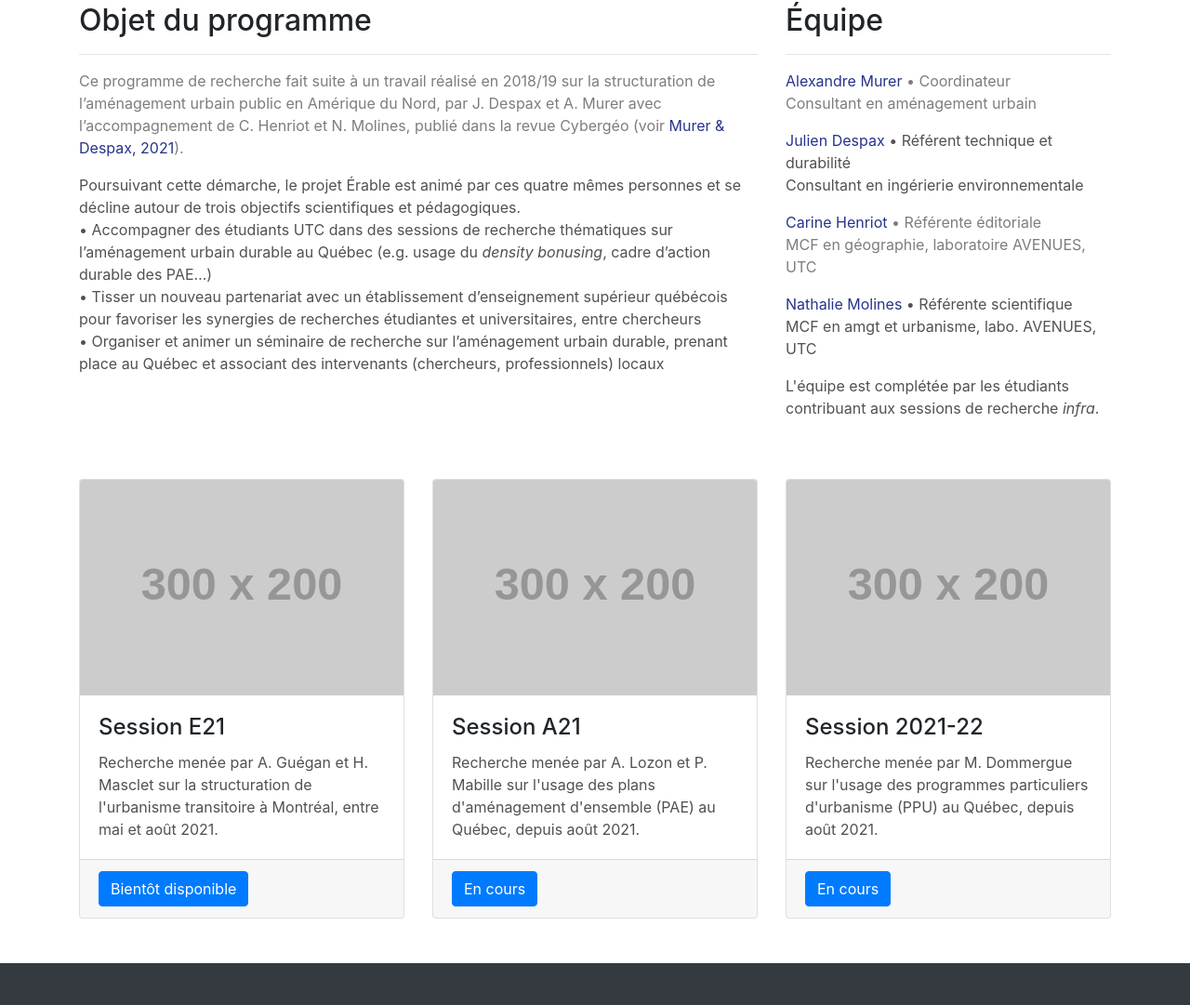
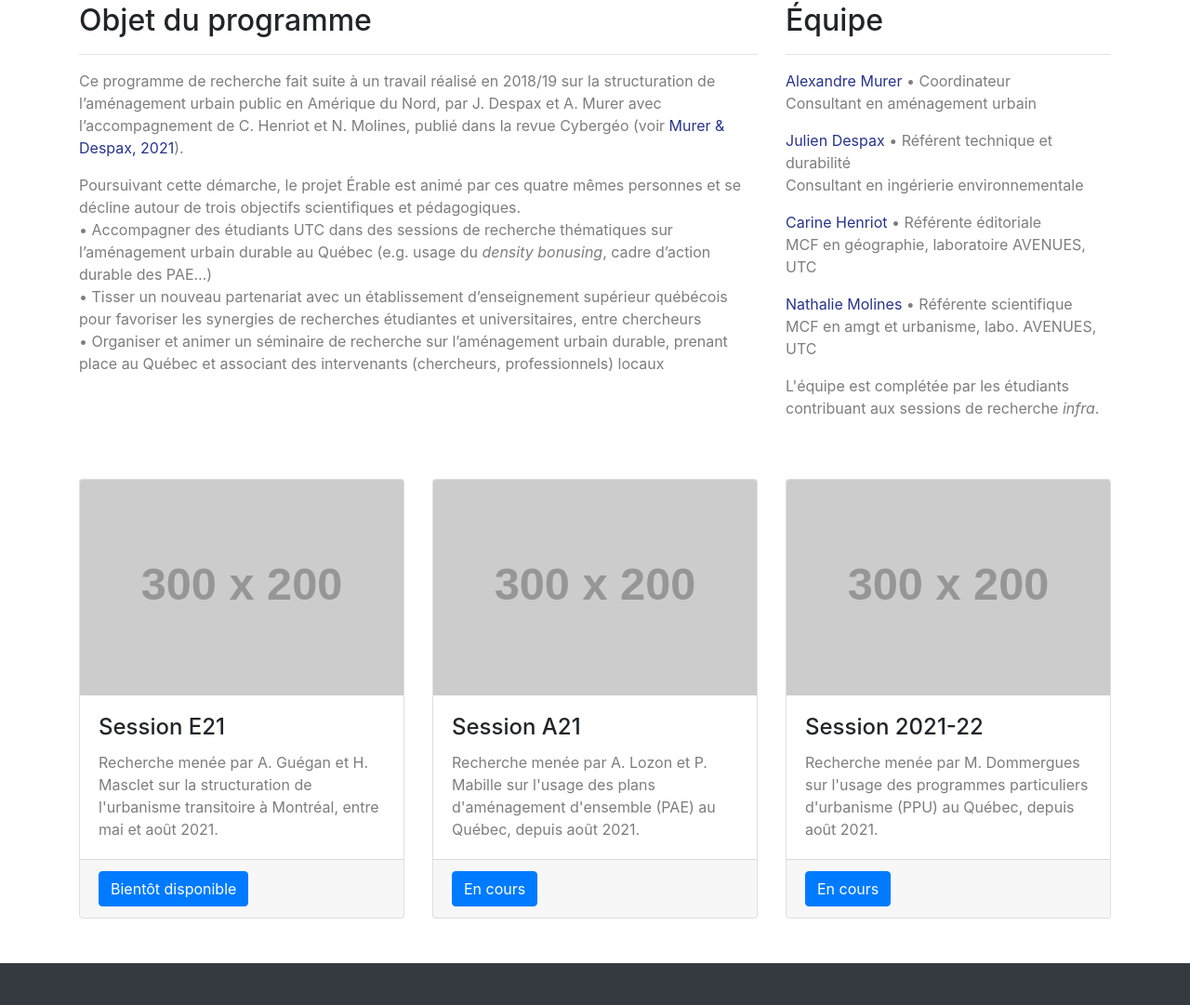
Before and after one commit to projet-erable/projet-erable.github.io, a website: page index.html in a window 1280 px wide. Shown: the part 488-1569 px from the top of the page at 93% size. Drawn offline with Linux system fonts and the light colour scheme; placeholder pictures from the web are drawn by us.

Commit message:
Index update

```diff
--- a/index.html
+++ b/index.html
@@ -77,7 +77,7 @@
         <p style="color:rgba(80,81,80,0.75)">Ce programme de recherche fait suite à un travail réalisé en 2018/19 sur la structuration de
 		l’aménagement urbain public en Amérique du Nord, par J. Despax et A. Murer avec l’accompagnement
 		de C. Henriot et N. Molines, publié dans la revue Cybergéo (voir <a target="_blank" style="color:rgba(39,52,139)" href="https://journals.openedition.org/cybergeo/35887">Murer & Despax, 2021</a>).</p>
-	<p style="color:rgba(80,81,80)">Poursuivant cette démarche, le projet Érable est animé par ces quatre mêmes personnes et se décline autour
+	<p style="color:rgba(80,81,80,0.75)">Poursuivant cette démarche, le projet Érable est animé par ces quatre mêmes personnes et se décline autour
 		de trois objectifs scientifiques et pédagogiques.<br>
 		• Accompagner des étudiants UTC dans des sessions de recherche thématiques sur l’aménagement
 		urbain durable au Québec (e.g. usage du <i>density bonusing</i>, cadre d’action durable des PAE…)<br>
@@ -93,7 +93,7 @@
           <a target="_blank" style="color:rgba(39,52,139)" href="mailto:alexandre.murer@utc.fr?subject=Projet%20Érable%20/%20Mon%20objet">Alexandre Murer</a> • Coordinateur
 	  <br>Consultant en aménagement urbain
 	</address>
-	<address style="color:rgba(80,81,80)">
+	<address style="color:rgba(80,81,80,0.75)">
 	  <a target="_blank" style="color:rgba(39,52,139)" href="mailto:julien.despax@utc.fr?subject=Projet%20Érable%20/%20Mon%20objet">Julien Despax</a> • Référent technique et durabilité
 	  <br>Consultant en ingérierie environnementale
 	</address>
@@ -101,11 +101,11 @@
 	  <a target="_blank" style="color:rgba(39,52,139)" href="mailto:carine.henriot@utc.fr?subject=Projet%20Érable%20/%20Mon%20objet">Carine Henriot</a> • Référente éditoriale
 	  <br>MCF en géographie, laboratoire AVENUES, UTC
         </address>
-	<address style="color:rgba(80,81,80)">
+	<address style="color:rgba(80,81,80,0.75)">
 	  <a target="_blank" style="color:rgba(39,52,139)" href="mailto:nathalie.molines@utc.fr?subject=Projet%20Érable%20/%20Mon%20objet">Nathalie Molines</a> • Référente scientifique
 	  <br>MCF en amgt et urbanisme, labo. AVENUES, UTC
 	</address>
-        <address style="color:rgba(80,81,80)">
+        <address style="color:rgba(80,81,80,0.75)">
           L'équipe est complétée par les étudiants
 	  contribuant aux sessions de recherche <i>infra</i>.
         </address>
@@ -119,7 +119,7 @@
           <img class="card-img-top" src="http://placehold.it/300x200" alt="">
           <div class="card-body">
             <h4 class="card-title">Session E21</h4>
-            <p class="card-text" style="color:rgba(80,81,80)">Recherche menée par A. Guégan et H. Masclet sur la structuration de l'urbanisme transitoire à Montréal, entre mai et août 2021.</p>
+            <p class="card-text" style="color:rgba(80,81,80,0.75)">Recherche menée par A. Guégan et H. Masclet sur la structuration de l'urbanisme transitoire à Montréal, entre mai et août 2021.</p>
           </div>
           <div class="card-footer">
             <a href="#" class="btn btn-primary">Bientôt disponible</a>
@@ -131,7 +131,7 @@
           <img class="card-img-top" src="http://placehold.it/300x200" alt="">
           <div class="card-body">
             <h4 class="card-title">Session A21</h4>
-            <p class="card-text" style="color:rgba(80,81,80)">Recherche menée par A. Lozon et P. Mabille sur l'usage des plans d'aménagement d'ensemble (PAE) au Québec, depuis août 2021.</p>
+            <p class="card-text" style="color:rgba(80,81,80,0.75)">Recherche menée par A. Lozon et P. Mabille sur l'usage des plans d'aménagement d'ensemble (PAE) au Québec, depuis août 2021.</p>
           </div>
           <div class="card-footer">
             <a href="#" class="btn btn-primary">En cours</a>
@@ -143,7 +143,7 @@
           <img class="card-img-top" src="http://placehold.it/300x200" alt="">
           <div class="card-body">
             <h4 class="card-title">Session 2021-22</h4>
-            <p class="card-text" style="color:rgba(80,81,80)">Recherche menée par M. Dommergue sur l'usage des programmes particuliers d'urbanisme (PPU) au Québec, depuis août 2021.</p>
+            <p class="card-text" style="color:rgba(80,81,80,0.75)">Recherche menée par M. Dommergues sur l'usage des programmes particuliers d'urbanisme (PPU) au Québec, depuis août 2021.</p>
           </div>
           <div class="card-footer">
             <a href="#" class="btn btn-primary">En cours</a>
```
